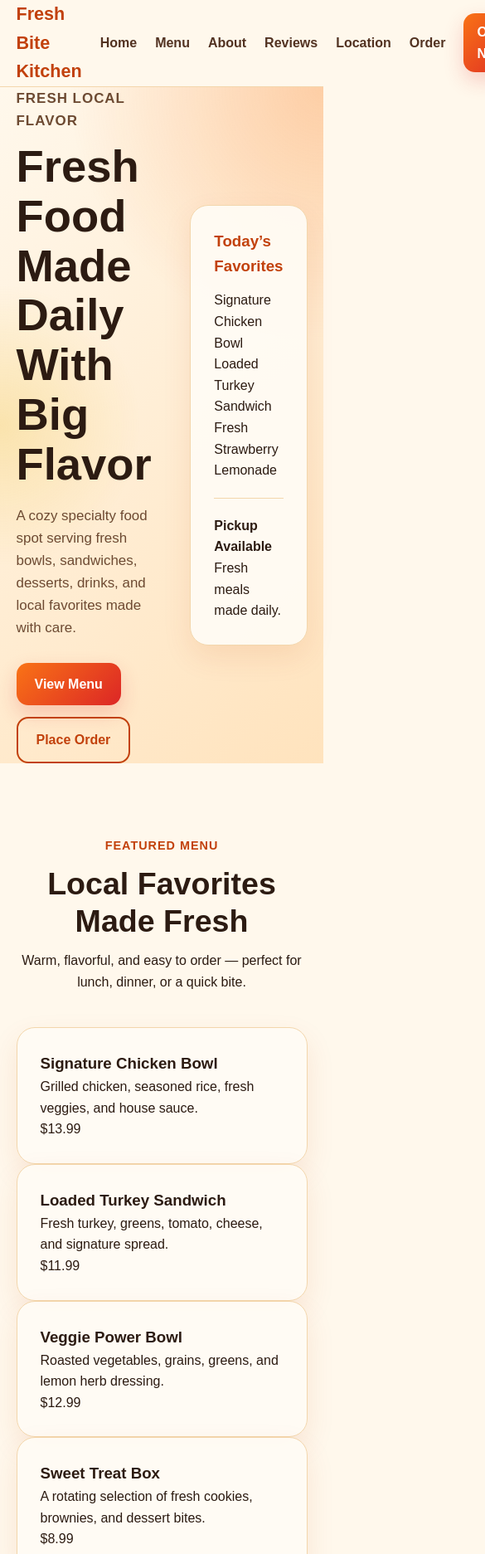
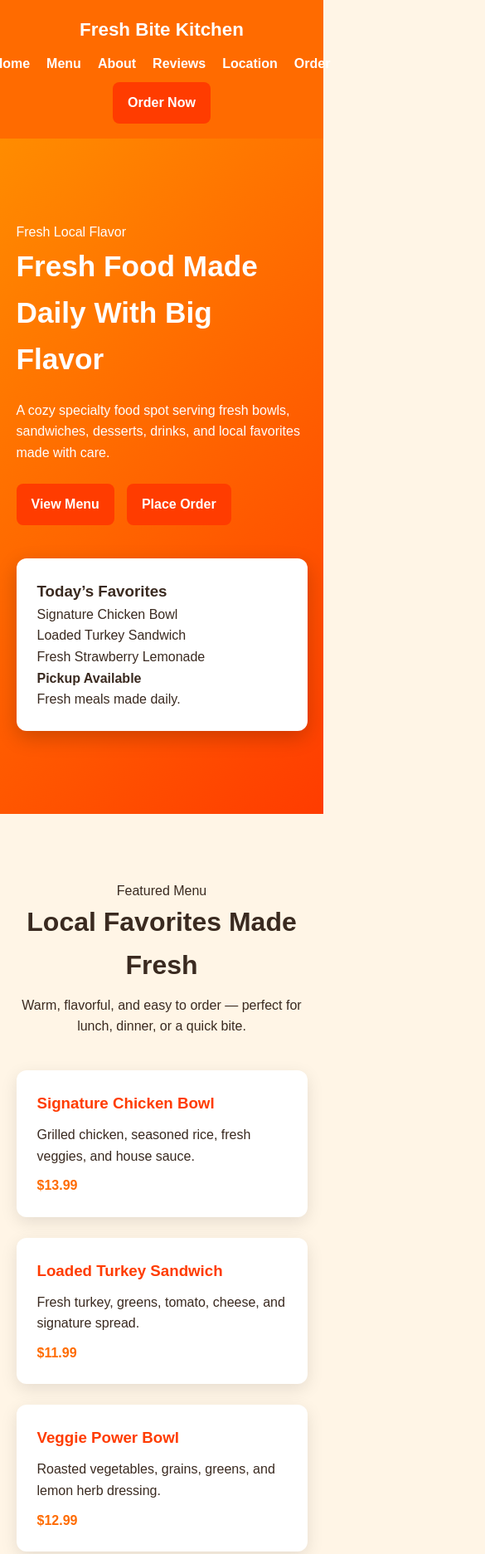
Before and after one commit to batman995566-cell/local-business-demos, a plain HTML site: page specialty-food-demo/index.html in a window 390 px wide. Shown: the top 1873 px of the page at 83% size, 585 px wide, since content can reach past the window. Drawn offline with Linux system fonts and the light colour scheme.

Commit message:
Refactor CSS for improved styling and layout
Updated styles for the website, including changes to layout, colors, and typography.

```diff
--- a/specialty-food-demo/style.css
+++ b/specialty-food-demo/style.css
@@ -1,194 +1,278 @@
-* {
-  margin: 0;
-  padding: 0;
-  box-sizing: border-box;
+*{
+margin:0;
+padding:0;
+box-sizing:border-box;
 }
 
-html {
-  scroll-behavior: smooth;
+body{
+font-family: Arial, Helvetica, sans-serif;
+background:#fff5e6;
+color:#3a2a20;
+line-height:1.6;
 }
 
-body {
-  font-family: Arial, Helvetica, sans-serif;
-  background: #fff8ec;
-  color: #2c1b12;
-  line-height: 1.6;
+a{
+text-decoration:none;
+color:inherit;
 }
 
-a {
-  text-decoration: none;
-  color: inherit;
+.container{
+width:90%;
+max-width:1100px;
+margin:auto;
 }
 
-ul {
-  list-style: none;
+.site-header{
+background:#ff6b00;
+color:white;
+position:sticky;
+top:0;
+z-index:100;
 }
 
-iframe {
-  display: block;
-  width: 100%;
+.nav{
+display:flex;
+justify-content:space-between;
+align-items:center;
+padding:18px 0;
 }
 
-.container {
-  width: min(90%, 1120px);
-  margin: 0 auto;
+.logo{
+font-size:1.4rem;
+font-weight:800;
 }
 
-.site-header {
-  position: sticky;
-  top: 0;
-  z-index: 100;
-  background: rgba(255, 248, 236, 0.95);
-  border-bottom: 1px solid #f3d6ac;
-  backdrop-filter: blur(10px);
+.nav-links{
+display:flex;
+gap:20px;
+list-style:none;
 }
 
-.nav {
-  min-height: 76px;
-  display: flex;
-  align-items: center;
-  justify-content: space-between;
-  gap: 22px;
+.nav-links a{
+font-weight:600;
 }
 
-.logo {
-  font-size: 1.35rem;
-  font-weight: 900;
-  color: #c2410c;
+.nav-links a:hover{
+color:#ffe6c7;
 }
 
-.nav-links {
-  display: flex;
-  gap: 22px;
+.btn{
+background:#ff3c00;
+color:white;
+padding:12px 18px;
+border-radius:8px;
+font-weight:700;
+display:inline-block;
 }
 
-.nav-links a {
-  color: #523221;
-  font-weight: 700;
+.btn:hover{
+background:#cc2f00;
 }
 
-.nav-links a:hover {
-  color: #c2410c;
+.hero{
+background:linear-gradient(135deg,#ff8c00,#ff3c00);
+color:white;
+padding:100px 0;
 }
 
-.btn {
-  display: inline-block;
-  background: linear-gradient(135deg, #f97316, #dc2626);
-  color: white;
-  padding: 13px 22px;
-  border-radius: 14px;
-  border: none;
-  font-weight: 900;
-  cursor: pointer;
-  box-shadow: 0 10px 24px rgba(220, 38, 38, 0.2);
-  transition: 0.25s ease;
+.hero-grid{
+display:grid;
+grid-template-columns:1.5fr 1fr;
+gap:40px;
+align-items:center;
 }
 
-.btn:hover {
-  transform: translateY(-2px);
-  box-shadow: 0 14px 28px rgba(220, 38, 38, 0.3);
+.hero h1{
+font-size:3rem;
+margin-bottom:20px;
 }
 
-.btn-small {
-  padding: 10px 16px;
+.hero-buttons{
+margin-top:25px;
+display:flex;
+gap:15px;
 }
 
-.btn-outline {
-  background: transparent;
-  color: #c2410c;
-  border: 2px solid #c2410c;
-  box-shadow: none;
+.hero-card{
+background:white;
+color:#3a2a20;
+padding:25px;
+border-radius:12px;
+box-shadow:0 8px 25px rgba(0,0,0,0.2);
 }
 
-.btn-outline:hover {
-  background: #c2410c;
-  color: white;
+.section{
+padding:80px 0;
 }
 
-.hero {
-  min-height: 90vh;
-  display: flex;
-  align-items: center;
-  background:
-    radial-gradient(circle at top right, rgba(249, 115, 22, 0.28), transparent 34%),
-    radial-gradient(circle at left center, rgba(234, 179, 8, 0.22), transparent 30%),
-    linear-gradient(135deg, #fff8ec, #ffe3bd);
+.section-heading{
+text-align:center;
+margin-bottom:40px;
 }
 
-.hero-grid {
-  display: grid;
-  grid-template-columns: 1.45fr 1fr;
-  gap: 36px;
-  align-items: center;
+.section-heading h2{
+font-size:2rem;
+margin-bottom:10px;
 }
 
-.eyebrow {
-  color: #c2410c;
-  font-size: 0.9rem;
-  font-weight: 900;
-  text-transform: uppercase;
-  letter-spacing: 1px;
-  margin-bottom: 12px;
+.service-grid{
+display:grid;
+grid-template-columns:repeat(3,1fr);
+gap:25px;
 }
 
-.hero h1 {
-  font-size: 3.4rem;
-  line-height: 1.1;
-  margin-bottom: 18px;
+.service-card{
+background:white;
+padding:25px;
+border-radius:12px;
+box-shadow:0 6px 20px rgba(0,0,0,0.1);
+transition:.2s;
 }
 
-.hero-text p {
-  max-width: 660px;
-  color: #6d4a32;
-  font-size: 1.06rem;
+.service-card:hover{
+transform:translateY(-5px);
 }
 
-.hero-buttons {
-  margin-top: 28px;
-  display: flex;
-  gap: 14px;
-  flex-wrap: wrap;
+.service-card h3{
+margin-bottom:10px;
+color:#ff3c00;
 }
 
-.hero-card,
-.service-card,
-.review-card,
-.about-card,
-.location-card,
-.contact-form {
-  background: rgba(255, 252, 246, 0.92);
-  border: 1px solid #f3d6ac;
-  padding: 28px;
-  border-radius: 22px;
-  box-shadow: 0 14px 34px rgba(194, 65, 12, 0.1);
+.service-card span{
+display:block;
+margin-top:10px;
+font-weight:700;
+color:#ff6b00;
 }
 
-.hero-card h3 {
-  color: #c2410c;
-  margin-bottom: 14px;
+.about-section{
+background:#ffe6c7;
 }
 
-.divider {
-  height: 1px;
-  background: #f3d6ac;
-  margin: 20px 0;
+.about-grid{
+display:grid;
+grid-template-columns:1fr 1fr;
+gap:40px;
 }
 
-.section {
-  padding: 88px 0;
+.about-card{
+background:white;
+padding:25px;
+border-radius:12px;
+box-shadow:0 6px 20px rgba(0,0,0,0.1);
 }
 
-.section-heading {
-  max-width: 760px;
-  text-align: center;
-  margin: 0 auto 42px;
+.about-card ul{
+padding-left:20px;
 }
 
-.section-heading h2 {
-  font-size: 2.35rem;
-  line-height: 1.2;
-  margin-bottom: 12px;
+.review-grid{
+display:grid;
+grid-template-columns:repeat(3,1fr);
+gap:25px;
 }
 
-.section-heading p {
-  color: #6
+.review-card{
+background:white;
+padding:25px;
+border-radius:12px;
+box-shadow:0 6px 20px rgba(0,0,0,0.1);
+}
+
+.review-card h4{
+margin-top:10px;
+color:#ff3c00;
+}
+
+.location-section{
+background:#ffe6c7;
+}
+
+.location-grid{
+display:grid;
+grid-template-columns:1fr 1fr;
+gap:30px;
+}
+
+.location-card{
+background:white;
+padding:25px;
+border-radius:12px;
+box-shadow:0 6px 20px rgba(0,0,0,0.1);
+}
+
+.map-card iframe{
+border-radius:12px;
+}
+
+.contact-section{
+padding:80px 0;
+}
+
+.contact-grid{
+display:grid;
+grid-template-columns:1fr 1fr;
+gap:40px;
+}
+
+.contact-form{
+display:flex;
+flex-direction:column;
+gap:12px;
+}
+
+.contact-form input,
+.contact-form textarea{
+padding:12px;
+border-radius:8px;
+border:1px solid #ddd;
+}
+
+.contact-form button{
+background:#ff6b00;
+color:white;
+border:none;
+padding:12px;
+border-radius:8px;
+font-weight:700;
+cursor:pointer;
+}
+
+.contact-form button:hover{
+background:#e55a00;
+}
+
+.footer{
+background:#3a2a20;
+color:white;
+text-align:center;
+padding:25px;
+}
+
+.footer a{
+display:block;
+margin-top:8px;
+color:#ffb36b;
+}
+
+@media(max-width:900px){
+
+.hero-grid,
+.service-grid,
+.review-grid,
+.about-grid,
+.location-grid,
+.contact-grid{
+grid-template-columns:1fr;
+}
+
+.hero h1{
+font-size:2.2rem;
+}
+
+.nav{
+flex-direction:column;
+gap:10px;
+}
+
+}
```
